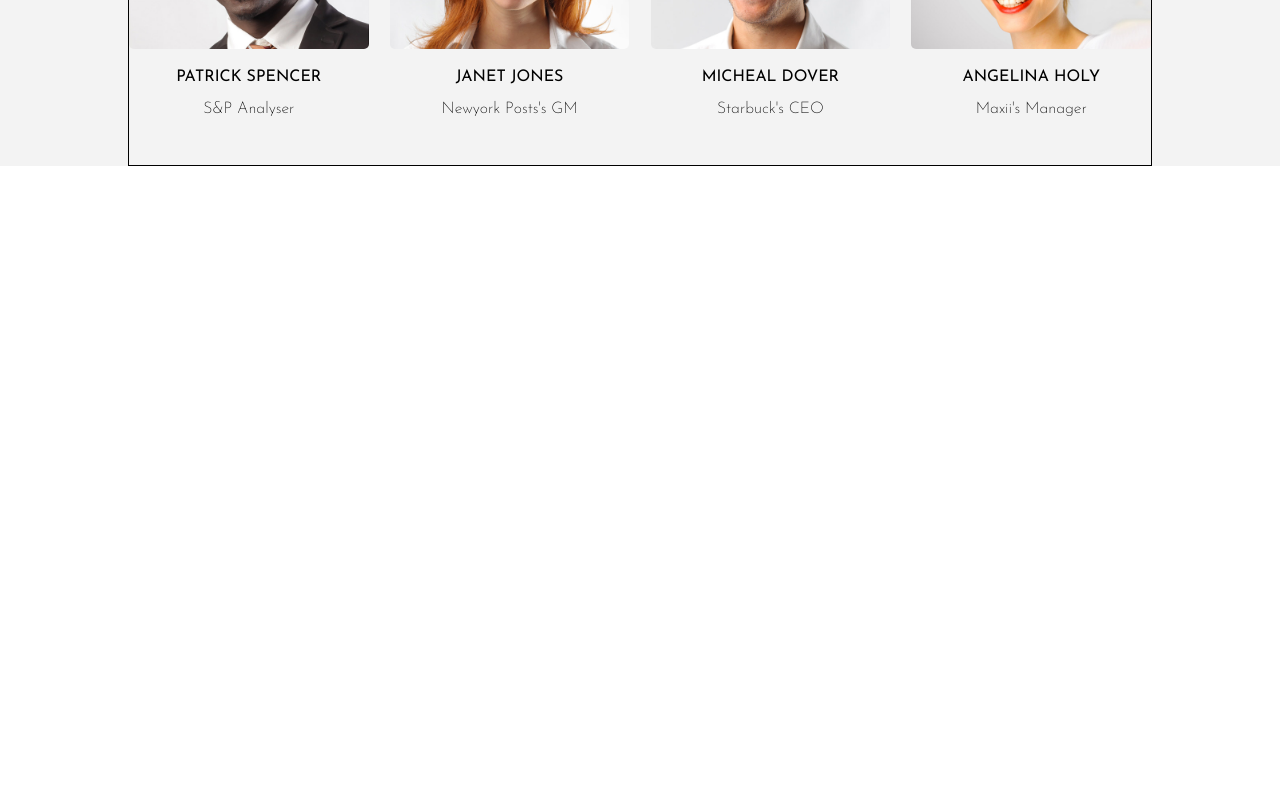
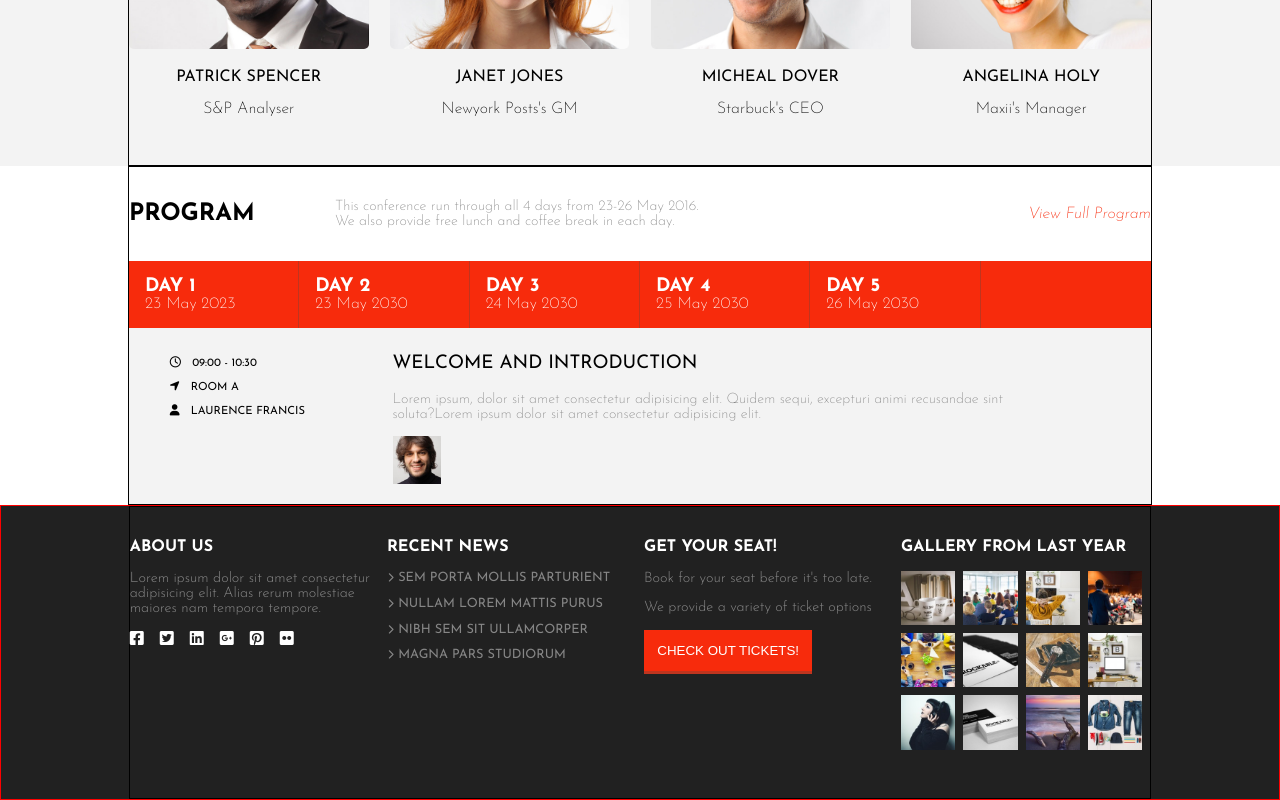
Before and after one commit to reistence/proj-html-vuejs, a Vue app: page / in a window 1280 px wide. Shown: the part 1579-2379 px from the top of the page. Before the commit the page ends 1745 px from the top, so only its background shows below. Built offline with nearby package versions, Linux system fonts and the light colour scheme.

Commit message:
AppFooter & events implemented

```diff
--- a/src/App.vue
+++ b/src/App.vue
@@ -6,6 +6,8 @@ import Jumbotron from "./components/Jumbotron.vue";
 import AboutUs from "./components/AboutUs.vue";
 import BannerCountDown from "./components/BannerCountDown.vue";
 import SpeakersSlider from "./components/SpeakersSlider.vue";
+import EventsJournal from "./components/EventsJournal.vue";
+import AppFooter from "./components/AppFooter.vue";
 
 export default {
   components: {
@@ -14,6 +16,8 @@ export default {
     AboutUs,
     BannerCountDown,
     SpeakersSlider,
+    EventsJournal,
+    AppFooter,
   },
   data() {
     return {
@@ -29,6 +33,8 @@ export default {
   <AboutUs></AboutUs>
   <BannerCountDown></BannerCountDown>
   <SpeakersSlider></SpeakersSlider>
+  <EventsJournal></EventsJournal>
+  <AppFooter></AppFooter>
 </template>
 
 <style lang="scss">
--- /dev/null
+++ b/src/components/AppFooter.vue
@@ -0,0 +1,193 @@
+<script>
+export default {
+  name: "AppFooter",
+  data() {
+    return {
+      lastYearGallery: [
+        {
+          name: "2 coffe",
+          img: "photodune-7770665-two-white-coffee-mug-with-diy-decoration-o (1).jpg",
+        },
+        {
+          name: "Speaker at business convenction",
+          img: "photodune-8523683-speaker-at-business-convention-and-present.jpg",
+        },
+        {
+          name: "Man realxing",
+          img: "photodune-6745579-modern-creative-man-relaxing-on-workspace-.jpg",
+        },
+        {
+          name: "Speaker at convention from behind",
+          img: "photodune-8522811-speaker-at-business-conference-and-present (1).jpg",
+        },
+        {
+          name: "Multiethnic people with satrup business",
+          img: "photodune-8797753-multiethnic-people-with-startup-business-t (1).jpg",
+        },
+        {
+          name: "Cards",
+          img: "card04-150x150.jpg",
+        },
+        {
+          name: "Wirstwatch, calendar, key, glasses",
+          img: "photodune-6745606-man-wristwatch-calendar-key-and-glasses-on.jpg",
+        },
+        {
+          name: "Creative Workspace",
+          img: "photodune-6745585-modern-creative-workspace-m-150x150.jpg",
+        },
+        {
+          name: "Girl listeng music",
+          img: "6426608875_186070f8ca_o-150x150.jpg",
+        },
+        {
+          name: "Card small",
+          img: "card01-150x150.jpg",
+        },
+        {
+          name: "Shore",
+          img: "13349065283_64d09b067c_o-150x150.jpg",
+        },
+        {
+          name: "Denim Clothes",
+          img: "photodune-8795110-overhead-of-essentials-denim-clothes-m-150.jpg",
+        },
+      ],
+    };
+  },
+};
+</script>
+
+<template>
+  <div class="container-fluid">
+    <div class="container">
+      <section>
+        <h4>ABOUT US</h4>
+        <p>
+          Lorem ipsum dolor sit amet consectetur adipisicing elit. Alias rerum
+          molestiae maiores nam tempora tempore.
+        </p>
+        <div class="socials">
+          <i class="fa-brands fa-square-facebook"></i>
+          <i class="fa-brands fa-square-twitter"></i>
+          <i class="fa-brands fa-linkedin"></i>
+          <i class="fa-brands fa-square-google-plus"></i>
+          <i class="fa-brands fa-square-pinterest"></i>
+          <i class="fa-brands fa-flickr"></i>
+        </div>
+      </section>
+      <section>
+        <h4>RECENT NEWS</h4>
+        <ul>
+          <li>
+            <span><i class="fa-solid fa-chevron-right"></i></span> sem porta
+            mollis parturient
+          </li>
+          <li>
+            <span><i class="fa-solid fa-chevron-right"></i></span> nullam lorem
+            mattis purus
+          </li>
+          <li>
+            <span><i class="fa-solid fa-chevron-right"></i></span> nibh sem sit
+            ullamcorper
+          </li>
+          <li>
+            <span><i class="fa-solid fa-chevron-right"></i></span> magna pars
+            studiorum
+          </li>
+        </ul>
+      </section>
+      <section>
+        <h4>GET YOUR SEAT!</h4>
+        <p>Book for your seat before it's too late.</p>
+        <p>We provide a variety of ticket options</p>
+        <button>CHECK OUT TICKETS!</button>
+      </section>
+      <section>
+        <h4>GALLERY FROM LAST YEAR</h4>
+        <div class="img-wrapper">
+          <img
+            v-for="(pic, index) in this.lastYearGallery"
+            :key="index"
+            :src="`../src/assets/images/${pic.img}`"
+            :alt="pic.name"
+          />
+        </div>
+      </section>
+    </div>
+  </div>
+</template>
+
+<style lang="scss" scoped>
+@use "../styles/partials/variables" as *;
+
+.container-fluid {
+  background-color: $mineShaft;
+  .container {
+    display: flex;
+    flex-direction: row;
+    gap: 0.5em;
+    align-items: flex-start;
+    padding: 2em 0;
+
+    section {
+      width: calc(100% / 4);
+      display: flex;
+      align-items: flex-start;
+      flex-direction: column;
+      & > * {
+        margin-bottom: 1em;
+      }
+      h4 {
+        color: $white;
+      }
+      p {
+        font-size: 0.9rem;
+        font-weight: 300;
+        color: $gray;
+      }
+
+      .socials {
+        color: $white;
+        display: flex;
+        flex-direction: row;
+        justify-content: space-between;
+        align-items: center;
+        gap: 1em;
+      }
+
+      button {
+        background-color: $scarlet;
+        color: white;
+        padding: 1em;
+        border-bottom: 3px solid $thunderbird;
+      }
+
+      ul {
+        color: $gray;
+        text-transform: uppercase;
+        font-size: 0.8rem;
+        list-style-position: inside;
+
+        li {
+          margin-bottom: 1em;
+          span {
+            font-size: 0.6rem;
+          }
+        }
+      }
+
+      .img-wrapper {
+        width: 100%;
+        display: flex;
+        flex-direction: row;
+        flex-wrap: wrap;
+        gap: 0.5em;
+        img {
+          width: calc(100% / 4 - 0.5em);
+        }
+      }
+    }
+  }
+}
+</style>
--- a/src/components/BannerCountDown.vue
+++ b/src/components/BannerCountDown.vue
@@ -3,13 +3,14 @@ export default {
   name: "BannerCountDown",
   data() {
     return {
-      days: null,
-      hours: null,
-      minutes: null,
-      seconds: null,
+      days: "",
+      hours: "",
+      minutes: "",
+      seconds: "",
     };
   },
   created() {
+    this.updateCount();
     setInterval(this.updateCount, 1000);
   },
   computed: {},
@@ -77,7 +78,7 @@ export default {
 
   .wrapper {
     position: absolute;
-    width: 50%;
+    width: 60%;
     top: 50%;
     left: 50%;
     transform: translate(-50%, -50%);
@@ -87,14 +88,15 @@ export default {
       flex-direction: row;
       justify-content: center;
       align-items: stretch;
-
       gap: 1em;
+      width: 100%;
 
       div {
-        background-color: rgba(0, 0, 0, 0.77);
+        background-color: rgba(0, 0, 0, 0.671);
         padding: 1.5em;
         width: max-content;
         margin-bottom: 1em;
+        width: calc(100% / 4 - 1em);
         border-radius: 5px;
         color: $white;
         text-align: center;
@@ -129,12 +131,13 @@ export default {
     }
 
     .banner-txt {
+      margin-top: 2em;
       p {
         text-transform: uppercase;
         font-size: 1.4rem;
         text-align: center;
         margin-bottom: 1em;
-        font-weight: 500;
+        font-weight: 600;
       }
       div {
         width: 100%;
@@ -160,6 +163,7 @@ export default {
           font-weight: bold;
           text-transform: uppercase;
           padding: 1em 1em;
+          border-bottom: 3px solid $thunderbird;
         }
       }
     }
--- /dev/null
+++ b/src/components/EventsJournal.vue
@@ -0,0 +1,155 @@
+<script>
+export default {
+  name: "EventsJournal",
+};
+</script>
+<template>
+  <div class="container">
+    <div class="events-header">
+      <h2>program</h2>
+      <p>
+        This conference run through all 4 days from 23-26 May 2016. <br />
+        We also provide free lunch and coffee break in each day.
+      </p>
+
+      <a href="">View Full Program</a>
+    </div>
+    <div class="program-schedule">
+      <div class="program-header">
+        <div class="day">
+          <h3>DAY 1</h3>
+          <p>23 May 2023</p>
+        </div>
+        <div class="day">
+          <h3>DAY 2</h3>
+          <p>23 May 2030</p>
+        </div>
+        <div class="day">
+          <h3>DAY 3</h3>
+          <p>24 May 2030</p>
+        </div>
+        <div class="day">
+          <h3>DAY 4</h3>
+          <p>25 May 2030</p>
+        </div>
+        <div class="day">
+          <h3>DAY 5</h3>
+          <p>26 May 2030</p>
+        </div>
+      </div>
+      <div class="program">
+        <div class="program-info">
+          <div>
+            <i class="fa-regular fa-clock"></i>
+            <p>09:00 - 10:30</p>
+          </div>
+          <div>
+            <i class="fa-solid fa-location-arrow"></i>
+            <p>ROOM A</p>
+          </div>
+          <div>
+            <i class="fa-solid fa-user"></i>
+            <p>LAURENCE FRANCIS</p>
+          </div>
+        </div>
+        <div class="program-content">
+          <h3>WELCOME AND INTRODUCTION</h3>
+          <p>
+            Lorem ipsum, dolor sit amet consectetur adipisicing elit. Quidem
+            sequi, excepturi animi recusandae sint soluta?Lorem ipsum dolor sit
+            amet consectetur adipisicing elit.
+          </p>
+          <img src="../assets/images/speaker-1-150x150.jpg" alt="" />
+        </div>
+      </div>
+    </div>
+  </div>
+</template>
+<style lang="scss">
+@use "../styles/partials/variables" as *;
+
+.events-header {
+  display: flex;
+  flex-direction: row;
+  align-items: center;
+  justify-content: space-between;
+  padding: 1em 0;
+  margin: 1em 0;
+  h2 {
+    text-transform: uppercase;
+  }
+  p {
+    width: 60%;
+    font-weight: 200;
+    color: $gray;
+    font-size: 0.9rem;
+  }
+  a {
+    color: $scarlet;
+    font-weight: 200;
+    font-style: italic;
+  }
+}
+
+.program-header {
+  display: flex;
+  flex-direction: row;
+  align-items: center;
+  justify-content: flex-start;
+  background-color: $scarlet;
+  .day {
+    color: white;
+    width: calc(100% / 6);
+    padding: 1em;
+    border-right: 1px solid $thunderbird;
+    p {
+      font-weight: 200;
+    }
+  }
+}
+
+.program {
+  display: flex;
+  flex-direction: row;
+  align-items: flex-start;
+  justify-content: flex-start;
+  padding: 1em;
+  background-color: #f3f3f3;
+
+  &-info {
+    padding: 0em;
+    width: 25%;
+    font-size: 0.7rem;
+
+    div {
+      margin-bottom: 1em;
+      display: flex;
+      flex-direction: row;
+      justify-content: flex-start;
+      gap: 1em;
+      align-items: baseline;
+      width: 80%;
+      margin: 1em auto;
+    }
+  }
+
+  &-content {
+    width: 65%;
+    padding: 0;
+
+    h3 {
+      font-weight: 400;
+      margin: 0.5em 0 1em 0;
+    }
+    p {
+      font-size: 0.9rem;
+      font-weight: 200;
+      margin-bottom: 1em;
+      color: $gray;
+    }
+    img {
+      width: 3em;
+    }
+  }
+}
+</style>
--- a/src/styles/partials/_variables.scss
+++ b/src/styles/partials/_variables.scss
@@ -1,6 +1,6 @@
 //Color cube
 $white: #fff;
-$mineShaft: #272727;
+$mineShaft: #212121;
 $gray: #868686;
 $scarlet: #f72b0c;
 $cloud: #c6c1bd;
```
